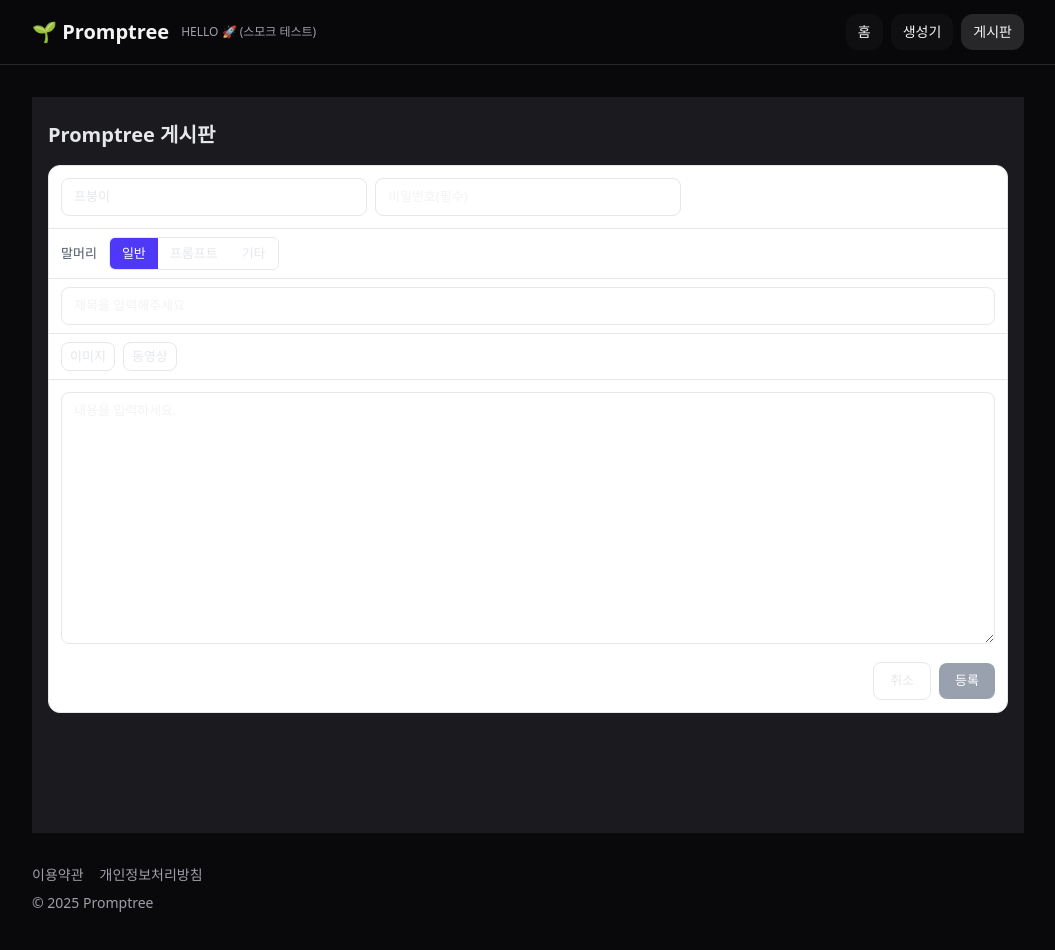
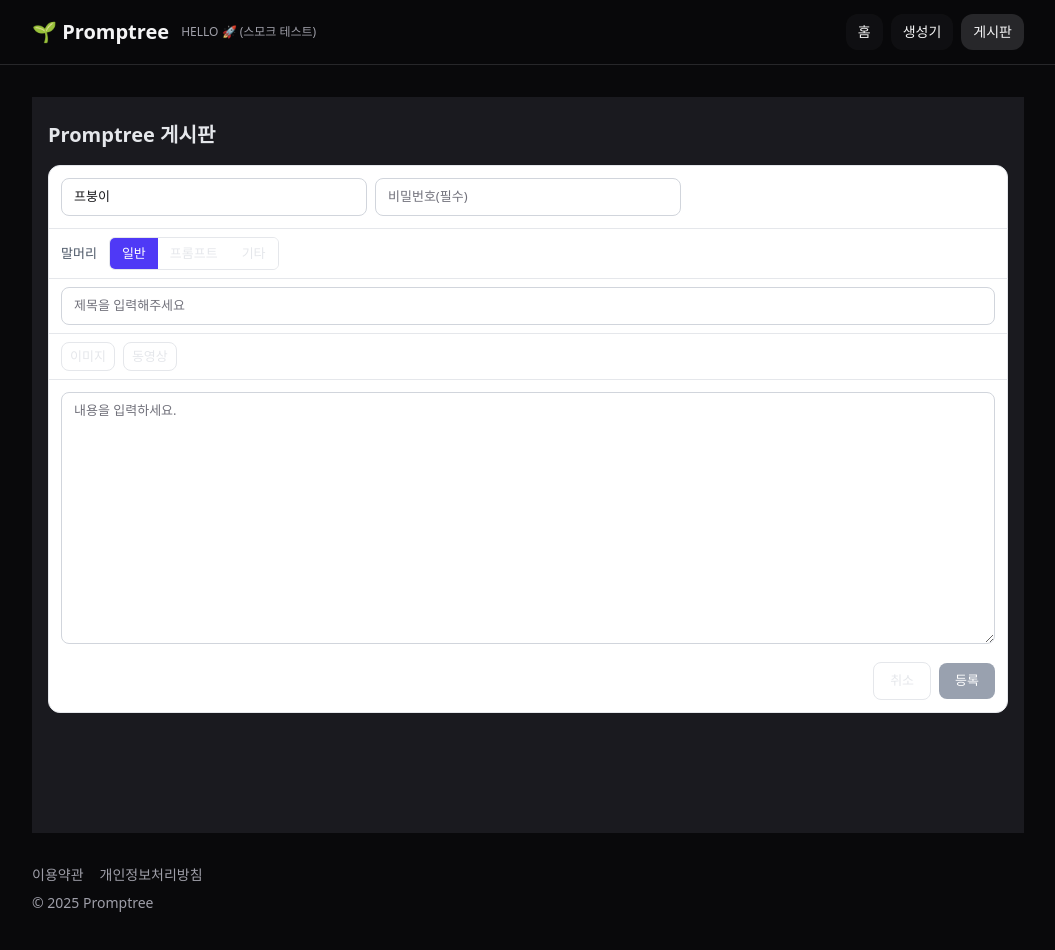
Before and after one commit to Seohyunkeun/promptree-frontend, a React (Vite) app in the folder client/: page /board in a window 1280 px wide. Both pictures are taken after a click on the button "글쓰기". Shown: the top 950 px of the page, without its empty margins (112-1167 px from the left). Built offline with nearby package versions, Linux system fonts and the light colour scheme.

Commit message:
fix(board): write-form readability only

```diff
--- a/client/src/pages/Board.jsx
+++ b/client/src/pages/Board.jsx
@@ -1,5 +1,5 @@
-
 // client/src/pages/Board.jsx — robust to "/board/*" routing (id fallback from pathname)
+// 글쓰기 화면 가독성만 강화 (나머지 원본 로직/레이아웃 유지)
 import React, { useEffect, useMemo, useRef, useState } from "react";
 import { Link, useNavigate, useParams, useLocation } from "react-router-dom";
 
@@ -15,7 +15,7 @@
 function hashLite(str){ let h=5381; for(const ch of String(str)) h=(h*33)^ch.charCodeAt(0); return (h>>>0).toString(16).padStart(8,"0"); }
 const USER_KEY="pt_board_user_id"; const STORAGE_KEY="pt_board_posts_v2";
 const currentUserId = (()=>{ try{ let id=localStorage.getItem(USER_KEY); if(!id){ id=safeUUID(); localStorage.setItem(USER_KEY,id);} return id; }catch{ return "anon"; }})();
-const fmtDate=(ts)=>{ const d=new Date(ts); const yy=String(d.getFullYear()).slice(2); const mm=String(d.getMonth()+1).padStart(2,"0"); const dd=String(d.getDate()).padStart(2,"0"); const HH=String(d.getHours()).padStart(2,"0"); const MM=String(d.getMinutes()).padStart(2,"0"); return `${yy}/${mm}/${dd} ${HH}:${MM}`; };
+const fmtDate=(ts)=>{ const d=new Date(ts); const yy=String(d.getFullYear()).slice(2); const mm=String(d.getMonth()+1).padStart(2,"0"); const dd=String(d.getDate()).padStart(2,"0"); const HH=String(d.getHours()).slice(0,2).padStart(2,"0"); const MM=String(d.getMinutes()).toString().padStart(2,"0"); return `${yy}/${mm}/${dd} ${HH}:${MM}`; };
 const byPinnedThenTime=(a,b)=>(b.pinned - a.pinned) || (b.updatedAt - a.updatedAt);
 
 /* Model & Storage */
@@ -31,7 +31,7 @@
   </div>
 );}
 
-/* Editor */
+/* Editor — 글쓰기 입력칸 가독성 강화 부분 */
 function Editor({ mode, initial, onCancel, onSubmit }){
   const [nickname, setNickname] = useState(initial?.author ?? "프붕이");
   const [password, setPassword] = useState("");
@@ -49,14 +49,33 @@
     <div id="editor" className="rounded-xl border bg-white">
       <div className="p-3 border-b">
         <div className="grid grid-cols-1 md:grid-cols-3 gap-2">
-          <input value={nickname} onChange={e=>setNickname(e.target.value)} onFocus={()=>{ if (nickname==="프붕이") setNickname(""); }} placeholder="" className="px-3 py-2 rounded-lg border text-[13px]" />
-          <input type="password" value={password} onChange={e=>setPassword(e.target.value)} placeholder={mode==="edit"?"비밀번호 변경(선택)":"비밀번호(필수)"} className="px-3 py-2 rounded-lg border text-[13px]" />
+          <input
+            value={nickname}
+            onChange={e=>setNickname(e.target.value)}
+            onFocus={()=>{ if (nickname==="프붕이") setNickname(""); }}
+            placeholder=""
+            className="px-3 py-2 rounded-lg border text-[13px] bg-white text-zinc-900 placeholder-zinc-500 border-gray-300 outline-none focus:border-indigo-400 focus:ring-2 focus:ring-indigo-300/60"
+          />
+          <input
+            type="password"
+            value={password}
+            onChange={e=>setPassword(e.target.value)}
+            placeholder={mode==="edit"?"비밀번호 변경(선택)":"비밀번호(필수)"}
+            className="px-3 py-2 rounded-lg border text-[13px] bg-white text-zinc-900 placeholder-zinc-500 border-gray-300 outline-none focus:border-indigo-400 focus:ring-2 focus:ring-indigo-300/60"
+          />
         </div>
       </div>
       <div className="px-3 py-2 border-b">
         <div className="flex items-center gap-3 text-[13px]"><span className="text-gray-600">말머리</span><SegTabs value={category} onChange={setCategory} tabs={["일반","프롬프트","기타"]}/></div>
       </div>
-      <div className="px-3 py-2 border-b"><input value={title} onChange={e=>setTitle(e.target.value)} placeholder="제목을 입력해주세요" className="w-full px-3 py-2 rounded-lg border text-[13px]" /></div>
+      <div className="px-3 py-2 border-b">
+        <input
+          value={title}
+          onChange={e=>setTitle(e.target.value)}
+          placeholder="제목을 입력해주세요"
+          className="w-full px-3 py-2 rounded-lg border text-[13px] bg-white text-zinc-900 placeholder-zinc-500 border-gray-300 outline-none focus:border-indigo-400 focus:ring-2 focus:ring-indigo-300/60"
+        />
+      </div>
       <div className="px-3 py-2 border-b flex flex-wrap gap-2 text-[13px]">
         <button onClick={()=>imgInputRef.current?.click()} className="px-2 py-1 rounded-lg border hover:bg-indigo-50">이미지</button>
         <button onClick={()=>vidInputRef.current?.click()} className="px-2 py-1 rounded-lg border hover:bg-indigo-50">동영상</button>
@@ -64,7 +83,13 @@
         <input type="file" accept="video/*" multiple ref={vidInputRef} className="hidden" onChange={(e)=>handleFiles(e.target.files,"video")}/>
       </div>
       <div className="p-3">
-        <textarea value={content} onChange={e=>setContent(e.target.value)} placeholder="내용을 입력하세요." rows={12} className="w-full px-3 py-2 rounded-lg border text-[13px]" />
+        <textarea
+          value={content}
+          onChange={e=>setContent(e.target.value)}
+          placeholder="내용을 입력하세요."
+          rows={12}
+          className="w-full px-3 py-2 rounded-lg border text-[13px] bg-white text-zinc-900 placeholder-zinc-500 border-gray-300 outline-none focus:border-indigo-400 focus:ring-2 focus:ring-indigo-300/60"
+        />
         {(images.length>0 || videos.length>0) && (
           <div className="mt-3 grid gap-3">
             {images.length>0 && (<div><div className="text-[13px] font-medium mb-1">이미지 ({images.length})</div><div className="grid grid-cols-2 md:grid-cols-4 gap-2">{images.map(i=>(<img key={i.id} src={i.dataUrl} alt={i.name} className="w-full h-28 object-cover rounded border"/>))}</div></div>)}
@@ -80,7 +105,7 @@
   );
 }
 
-/* Comments */
+/* Comments (원본 유지) */
 function CommentEditor({ onSubmit }){
   const [author,setAuthor]=useState("프붕이"); const [password,setPassword]=useState(""); const [content,setContent]=useState("");
   const isValid=content.trim()&&password.trim();
@@ -113,12 +138,11 @@
   );
 }
 
-/* Detail */
+/* Detail (원본 유지) */
 function DetailView({ posts, setPosts, onLikeToggle, onDeletePost, onPin, onAddComment, onDeleteComment }){
   const { id: paramId }=useParams();
   const location = useLocation();
   const nav=useNavigate();
-  // Fallback: extract last segment after /board/
   const fallbackId = React.useMemo(()=>{
     const p = location?.pathname || "";
     const m = p.match(/\/board\/([^\/?#]+)/);
@@ -174,7 +198,7 @@
   );
 }
 
-/* List */
+/* List (원본 유지) */
 function ListTable({ posts, page, pageSize }){
   const startIndex=(page-1)*pageSize; const slice=posts.slice(startIndex,startIndex+pageSize);
   return (
@@ -218,9 +242,8 @@
   );
 }
 
-/* Main */
+/* Main (원본 유지) */
 export default function Board(){
-  const params=useParams();
   const [posts,setPosts]=useState(()=>loadPosts());
   const [showEditor,setShowEditor]=useState(false);
   const [query,setQuery]=useState(""); const [onlyPinned,setOnlyPinned]=useState(false); const [sortKey,setSortKey]=useState("updated");
@@ -239,11 +262,6 @@
 
   const totalPages=Math.max(1, Math.ceil(ordered.length / pageSize));
   useEffect(()=>{ if(page>totalPages) setPage(totalPages); },[totalPages,page]);
-  function PageNumbers(){ const pages=Array.from({length: totalPages},(_,i)=>i+1).slice(0,30); return (
-    <div className="flex flex-wrap items-center gap-1">
-      {pages.map(n=>(<button key={n} onClick={()=>setPage(n)} className={`px-2.5 py-1 rounded border text-[13px] ${page===n?"bg-indigo-600 text-white border-indigo-600":"bg-white hover:bg-gray-50"}`}>{n}</button>))}
-    </div>
-  );}
 
   function submitNew({ author, password, category, title, content, images, videos }){
     const pw=(password||"").trim(); if(!pw) return alert("비밀번호는 필수입니다.");
@@ -278,7 +296,6 @@
     setPosts(prev=>prev.map(x=>x.id===postId?{...x,comments:x.comments.filter(cc=>cc.id!==commentId),updatedAt:Date.now()}:x));
   }
 
-  // detail view route handling
   const location = useLocation();
   const matchDetail = /\/board\/[^\/?#]+/.test(location.pathname);
   if(matchDetail){
@@ -310,7 +327,6 @@
     );
   }
 
-  // list view
   return (
     <div className="bg-[#1a1a1f] min-h-[calc(100vh-64px)] text-gray-200">
       <div className="max-w-5xl mx-auto px-4 py-6">
@@ -348,7 +364,7 @@
         </div>
 
         <footer className="mt-8 text-center text-[12px] text-gray-400">
-             <p>금칙: 음란물, 차별/비하, 혐오 표현, 저작권 침해</p>
+          <p>금칙: 음란물, 차별/비하, 혐오 표현, 저작권 침해</p>
         </footer>
       </div>
     </div>
```
